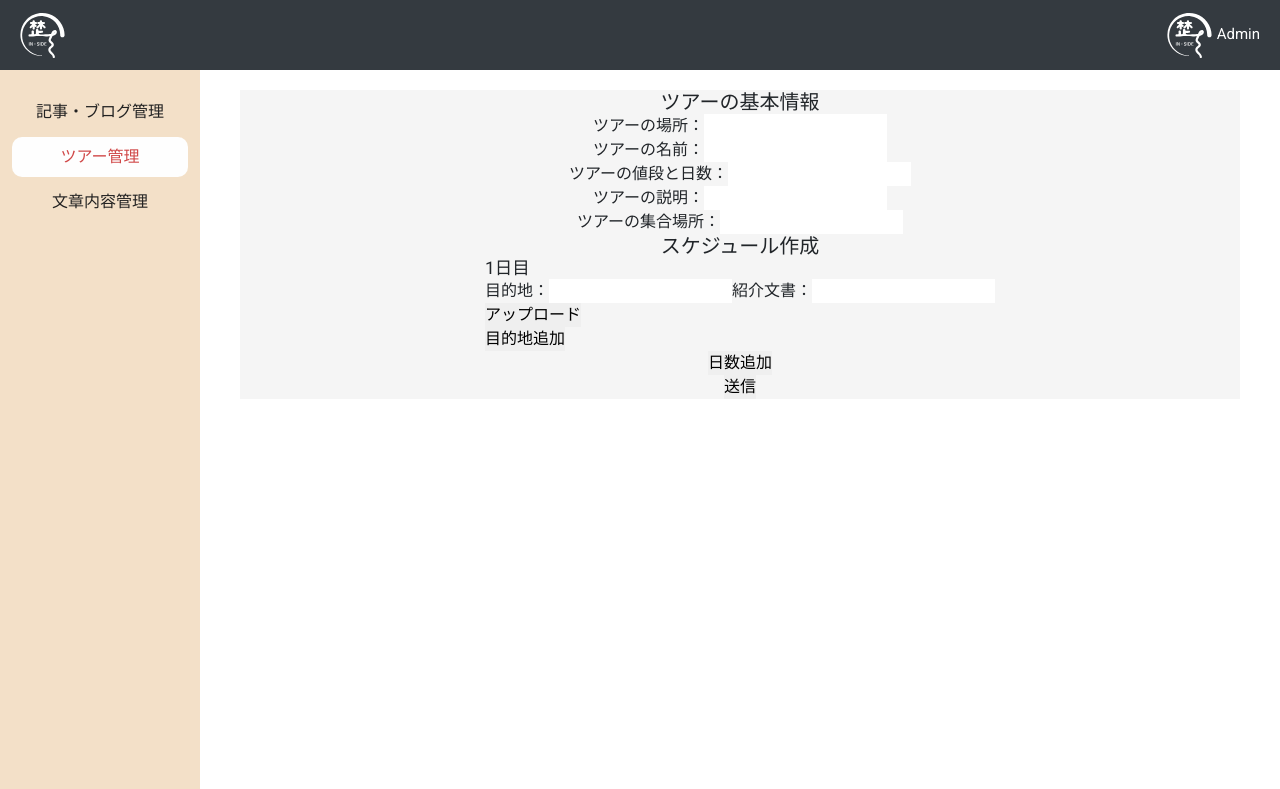
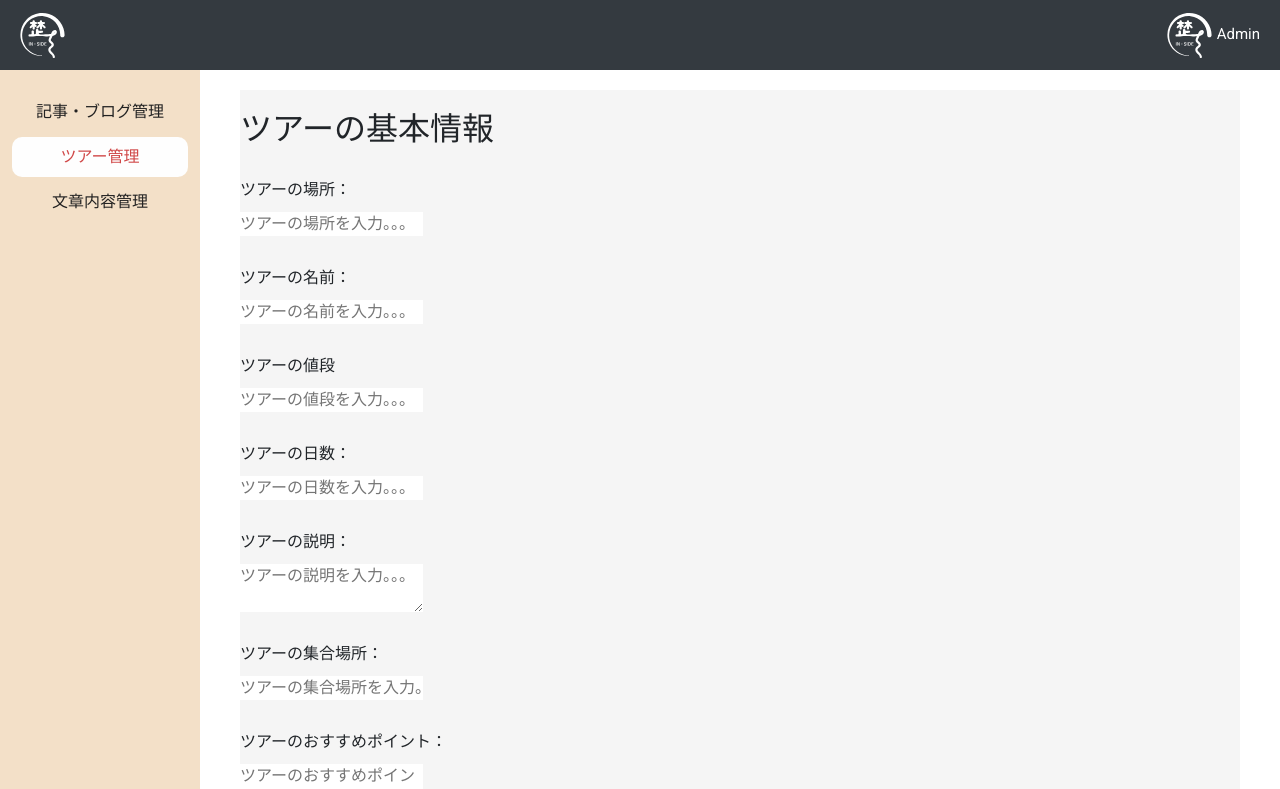
Before and after one commit to huynhnguyen1906/Reki-Teku, a Next.js app: page /admin/tours/create in a window 1280 px wide. Shown: the top 789 px of the page. Built offline with nearby package versions, Linux system fonts and the light colour scheme; a web font is replaced by a local one.

Commit message:
chore: Update ReactToastify import in GlobalStyles.scss

```diff
--- a/src/app/layout.tsx
+++ b/src/app/layout.tsx
@@ -1,6 +1,6 @@
 import '@styles/GlobalStyles.scss';
 import { ToastContainer } from 'react-toastify';
-import 'react-toastify/dist/ReactToastify.css';
+
 export default function RootLayout({ children }: { children: React.ReactNode }) {
     return (
         <html lang="ja">
--- a/src/components/Admin/Tours/CreateTourForm.tsx
+++ b/src/components/Admin/Tours/CreateTourForm.tsx
@@ -12,12 +12,14 @@ export default function CreateTourForm() {
     const [tourInfo, setTourInfo] = useState({
         location: '',
         name: '',
-        priceAndDays: '',
+        price: '',
+        days: '',
         description: '',
         meetingPoint: '',
+        applyPoint: '',
     });
 
-    const handleTourInfoChange = (e: React.ChangeEvent<HTMLInputElement>) => {
+    const handleTourInfoChange = (e: React.ChangeEvent<HTMLInputElement | HTMLTextAreaElement>) => {
         const { name, value } = e.target;
         setTourInfo({
             ...tourInfo,
@@ -45,28 +47,77 @@ export default function CreateTourForm() {
 
     return (
         <div className={Style.CreateTourForm}>
+            <div className={Style.TourInfoForm}>
                 <h2>ツアーの基本情報</h2>
-            <div>
+                <div className={Style.inputItem}>
                     <label>ツアーの場所：</label>
-                <input type="text" name="location" value={tourInfo.location} onChange={handleTourInfoChange} />
+                    <input
+                        type="text"
+                        name="location"
+                        placeholder="ツアーの場所を入力。。。"
+                        value={tourInfo.location}
+                        onChange={handleTourInfoChange}
+                    />
                 </div>
-            <div>
+                <div className={Style.inputItem}>
                     <label>ツアーの名前：</label>
-                <input type="text" name="name" value={tourInfo.name} onChange={handleTourInfoChange} />
+                    <input
+                        type="text"
+                        name="name"
+                        placeholder="ツアーの名前を入力。。。"
+                        value={tourInfo.name}
+                        onChange={handleTourInfoChange}
+                    />
                 </div>
-            <div>
-                <label>ツアーの値段と日数：</label>
-                <input type="text" name="priceAndDays" value={tourInfo.priceAndDays} onChange={handleTourInfoChange} />
+                <div className={Style.inputItem}>
+                    <label>ツアーの値段</label>
+                    <input
+                        type="text"
+                        name="price"
+                        placeholder="ツアーの値段を入力。。。"
+                        value={tourInfo.price}
+                        onChange={handleTourInfoChange}
+                    />
                 </div>
-            <div>
+                <div className={Style.inputItem}>
+                    <label>ツアーの日数：</label>
+                    <input
+                        type="text"
+                        name="days"
+                        placeholder="ツアーの日数を入力。。。"
+                        value={tourInfo.days}
+                        onChange={handleTourInfoChange}
+                    />
+                </div>
+                <div className={Style.inputItem}>
                     <label>ツアーの説明：</label>
-                <input type="text" name="description" value={tourInfo.description} onChange={handleTourInfoChange} />
+                    <textarea
+                        name="description"
+                        placeholder="ツアーの説明を入力。。。"
+                        value={tourInfo.description}
+                        onChange={handleTourInfoChange}
+                    />
                 </div>
-            <div>
+                <div className={Style.inputItem}>
                     <label>ツアーの集合場所：</label>
-                <input type="text" name="meetingPoint" value={tourInfo.meetingPoint} onChange={handleTourInfoChange} />
+                    <input
+                        type="text"
+                        name="meetingPoint"
+                        placeholder="ツアーの集合場所を入力。。。"
+                        value={tourInfo.meetingPoint}
+                        onChange={handleTourInfoChange}
+                    />
                 </div>
-
+                <div className={Style.inputItem}>
+                    <label>ツアーのおすすめポイント：</label>
+                    <textarea
+                        name="applyPoint"
+                        placeholder="ツアーのおすすめポイントを入力。。。"
+                        value={tourInfo.applyPoint}
+                        onChange={handleTourInfoChange}
+                    />
+                </div>
+            </div>
             <h2>スケジュール作成</h2>
             {schedule.map((day, dayIndex) => (
                 <CreateToursDesForm
--- a/src/components/Admin/Tours/DesForm.tsx
+++ b/src/components/Admin/Tours/DesForm.tsx
@@ -3,6 +3,7 @@ import { useState, useEffect } from 'react';
 import ImageUploader from './ImageUploader';
 import { Destination, DestinationFormProps } from '@/types/AdminCreateTour';
 import Image from 'next/image';
+import Style from '@styles/componentsStyles/Admin/CreateTourForm.module.scss';
 
 export default function CreateToursDesForm({
     day,
@@ -21,7 +22,10 @@ export default function CreateToursDesForm({
         setDestinations([...destinations, { destination: '', description: '', image: '' }]);
     };
 
-    const handleDestinationChange = (e: React.ChangeEvent<HTMLInputElement>, destIndex: number) => {
+    const handleDestinationChange = (
+        e: React.ChangeEvent<HTMLInputElement | HTMLTextAreaElement>,
+        destIndex: number,
+    ) => {
         const { name, value } = e.target;
         const newDestinations = [...destinations];
         newDestinations[destIndex][name as keyof Destination] = value;
@@ -39,20 +43,25 @@ export default function CreateToursDesForm({
             <h3>{day}日目</h3>
             {destinations.map((dest, destIndex) => (
                 <div key={destIndex}>
+                    <div className={Style.inputItem}>
                         <label>目的地：</label>
                         <input
                             type="text"
                             name="destination"
+                            placeholder="目的地を入力。。。"
                             value={dest.destination}
                             onChange={(e) => handleDestinationChange(e, destIndex)}
                         />
+                    </div>
+                    <div className={Style.inputItem}>
                         <label>紹介文書：</label>
-                    <input
-                        type="text"
+                        <textarea
                             name="description"
+                            placeholder="紹介文書を入力。。。"
                             value={dest.description}
                             onChange={(e) => handleDestinationChange(e, destIndex)}
                         />
+                    </div>
                     <ImageUploader setImage={(image) => setImage(image, destIndex)} />
                     {dest.image && <Image src={dest.image} alt="Uploaded" width={100} height={100} />}
                 </div>
--- a/styles/GlobalStyles.scss
+++ b/styles/GlobalStyles.scss
@@ -1,5 +1,7 @@
 @import 'bootstrap/scss/bootstrap';
 @import 'variables';
+@import 'react-toastify/dist/ReactToastify.css';
+
 @import url('https://fonts.googleapis.com/css2?family=Kiwi+Maru&display=swap');
 @import url('https://fonts.googleapis.com/css2?family=Roboto&display=swap');
 :where(a, button) {
--- a/styles/componentsStyles/Admin/CreateTourForm.module.scss
+++ b/styles/componentsStyles/Admin/CreateTourForm.module.scss
@@ -1,9 +1,31 @@
 .CreateTourForm {
     display: flex;
     flex-direction: column;
-    align-items: center;
-    justify-content: center;
+    align-items: flex-start;
+    justify-content: flex-start;
     width: 100%;
     max-width: 1000px;
     background-color: #f5f5f5;
+    h2 {
+        font-size: 32px;
+    }
+    .TourInfoForm {
+        display: flex;
+        flex-direction: column;
+        align-items: flex-start;
+        justify-content: flex-start;
+        width: 100%;
+        gap: 30px;
+        padding: 20px 0 40px 0;
+        border-bottom: 1px solid #e0e0e0;
+    }
 }
+
+.inputItem {
+    display: flex;
+    flex-direction: column;
+    align-items: flex-start;
+    justify-content: flex-start;
+    width: 100%;
+    gap: 10px;
+}
```
Also changed, not shown: src/app/news/page.tsx (+38 -17 lines), styles/appStyles/News.module.scss (+29 -24 lines), 1 other file (tests, documents, lock files or other folders). Lines whose indentation alone changed are shown as unchanged.
